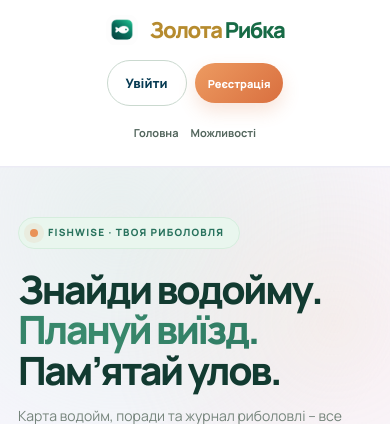
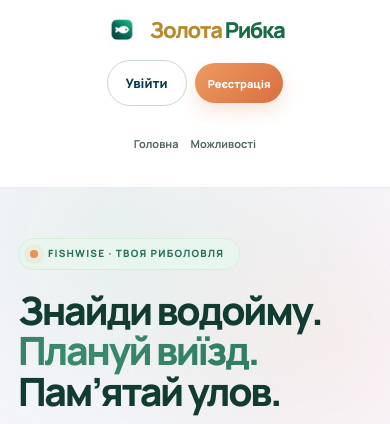
Before and after one commit to Xevon-dev/fishing_system, a Django app: page / in a window 390 px wide. Shown: the top 424 px of the page. Run offline with Django 5.2, Linux system fonts and the light colour scheme; data that the repository does not hold is empty.

Commit message:
Make mobile navigation links accessible

```diff
--- a/static/css/style.css
+++ b/static/css/style.css
@@ -289,9 +289,20 @@ img {
   .nav-actions {
     gap: 15px;
   }
+  .nav-links {
+    order: 3;
+    flex: 0 0 100%;
+    justify-content: center;
+    flex-wrap: wrap;
+    row-gap: 6px;
+  }
   .nav-links a {
     font-size: 12px;
+    min-height: 36px;
+    display: inline-flex;
+    align-items: center;
   }
+  .nav-actions { margin-left: auto; }
 }
 @media (max-width: 520px) {
   .navbar {
@@ -302,6 +313,8 @@ img {
     justify-content: center;
     width: 100%;
   }
+  .nav-links { flex: 0 0 100%; gap: 4px 12px; }
+  .nav-actions { margin-left: 0; }
   .site-footer .home-footer__inner { flex-direction: column; text-align: center; }
   .home-footer__links { flex-direction: column; gap: 9px; }
   .site-confirm__inner { padding: 26px 20px 20px; }
```
